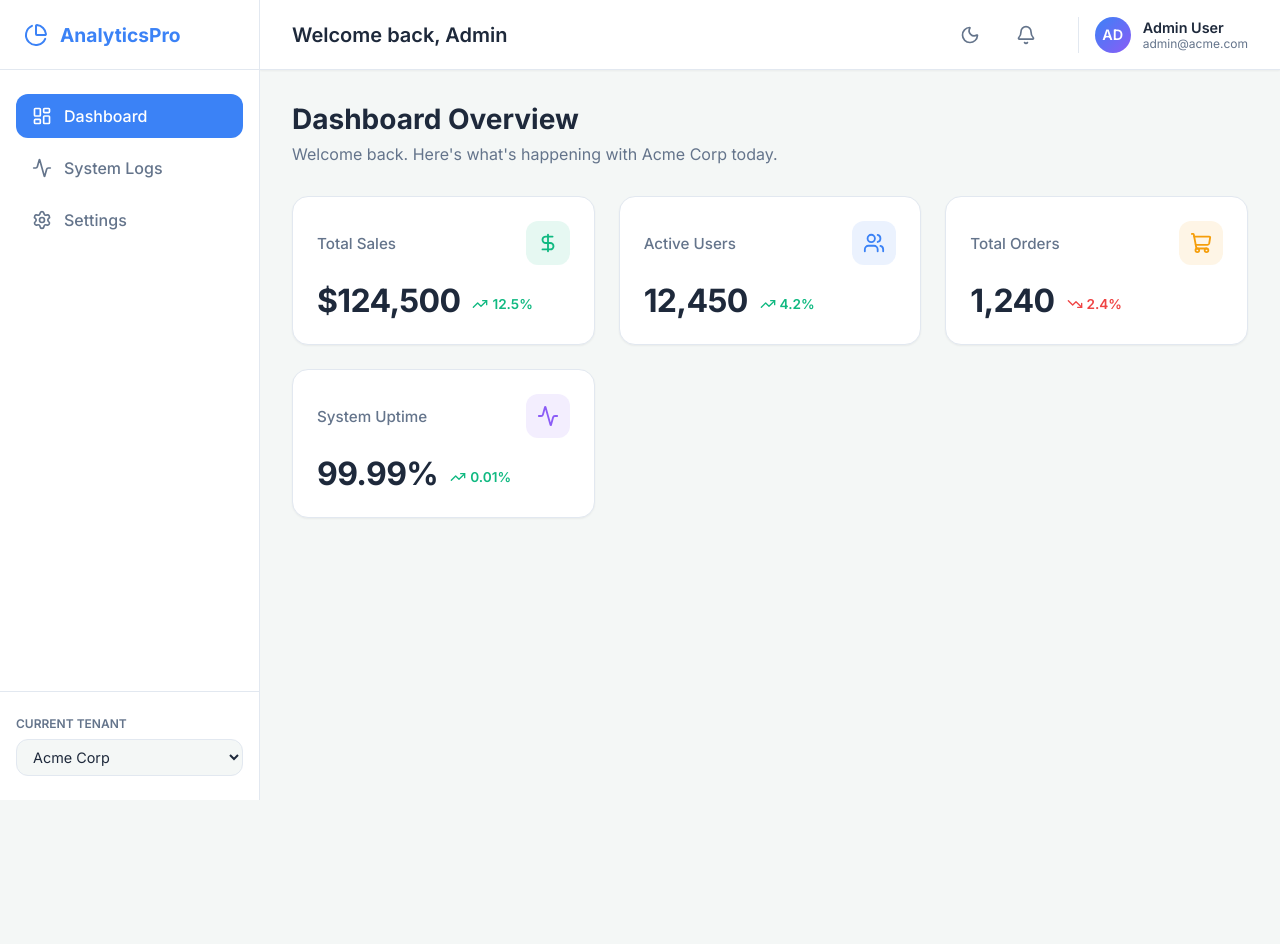
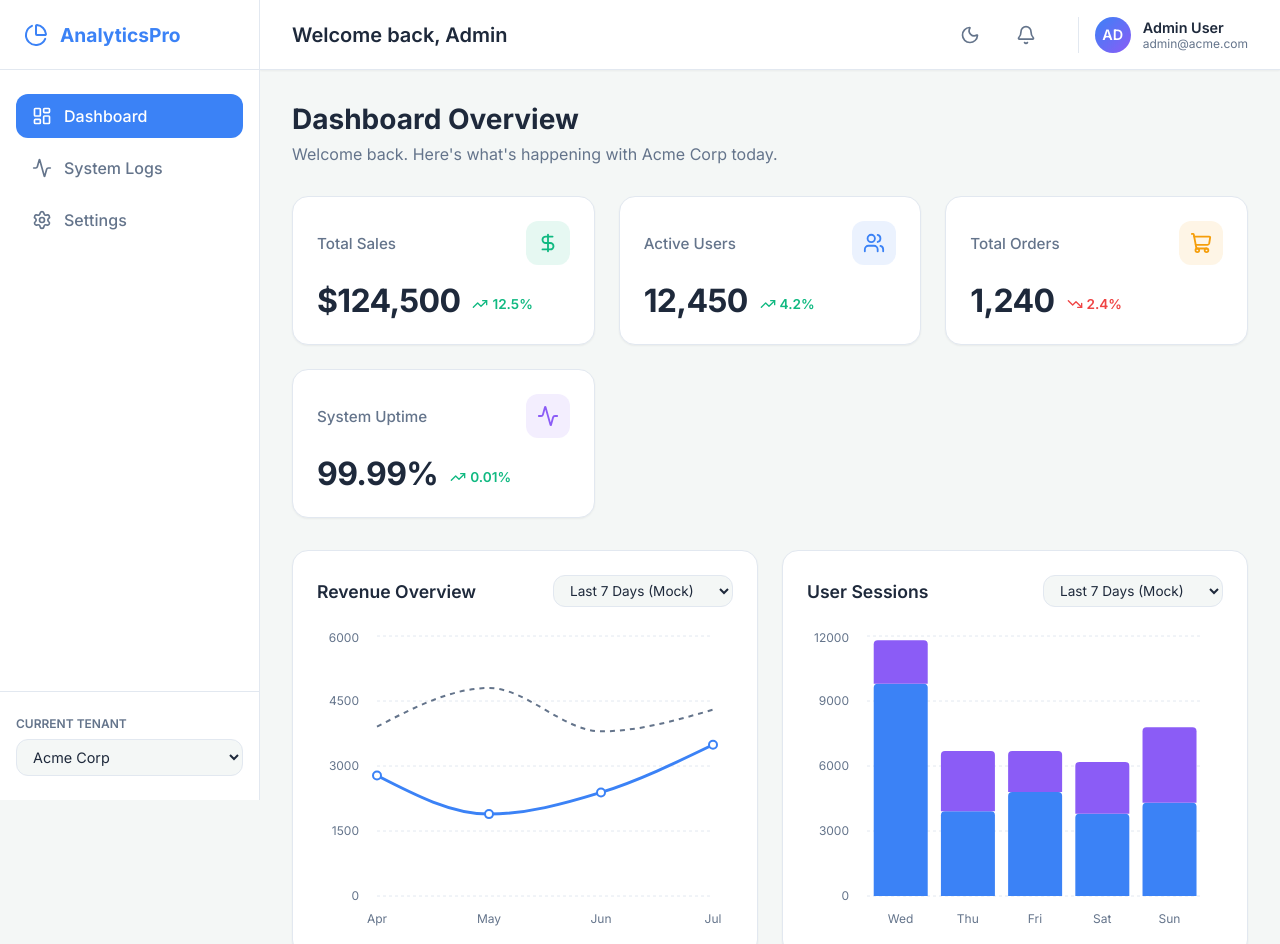
Before and after one commit to florexdev/Analytics-Dashboard, a React (Vite) app: page / in a window 1280 px wide. Shown: the top 944 px of the page. Before the commit the page ends 800 px from the top, so only its background shows below. Built offline with nearby package versions, Linux system fonts and the light colour scheme.

Commit message:
feat: implement dashboard page with interactive sales and user charts

```diff
--- /dev/null
+++ b/src/components/ChartCard.module.css
@@ -0,0 +1,40 @@
+.container {
+  background-color: var(--bg-secondary);
+  border: 1px solid var(--border-color);
+  border-radius: var(--radius-lg);
+  padding: 24px;
+  box-shadow: var(--shadow-sm);
+  display: flex;
+  flex-direction: column;
+  gap: 16px;
+}
+
+.header {
+  display: flex;
+  justify-content: space-between;
+  align-items: center;
+  margin-bottom: 8px;
+}
+
+.title {
+  font-size: 1.1rem;
+  font-weight: 600;
+  color: var(--text-primary);
+}
+
+.filterSelect {
+  padding: 6px 12px;
+  border-radius: var(--radius-md);
+  border: 1px solid var(--border-color);
+  background-color: var(--bg-primary);
+  color: var(--text-primary);
+  font-family: inherit;
+  font-size: 0.85rem;
+  outline: none;
+  cursor: pointer;
+}
+
+.chartArea {
+  width: 100%;
+  height: 300px;
+}
--- /dev/null
+++ b/src/components/SalesChart.tsx
@@ -0,0 +1,79 @@
+import { useState, useMemo } from 'react';
+import {
+  LineChart, Line, XAxis, YAxis, CartesianGrid, Tooltip, ResponsiveContainer
+} from 'recharts';
+import { useTenant } from '../context/TenantContext';
+import styles from './ChartCard.module.css';
+
+const mockSalesData = {
+  't-001': [
+    { name: 'Jan', current: 4000, previous: 2400 },
+    { name: 'Feb', current: 3000, previous: 1398 },
+    { name: 'Mar', current: 2000, previous: 9800 },
+    { name: 'Apr', current: 2780, previous: 3908 },
+    { name: 'May', current: 1890, previous: 4800 },
+    { name: 'Jun', current: 2390, previous: 3800 },
+    { name: 'Jul', current: 3490, previous: 4300 },
+  ],
+  't-002': [
+    { name: 'Jan', current: 2400, previous: 1400 },
+    { name: 'Feb', current: 1398, previous: 2398 },
+    { name: 'Mar', current: 9800, previous: 2000 },
+    { name: 'Apr', current: 3908, previous: 2780 },
+    { name: 'May', current: 4800, previous: 1890 },
+    { name: 'Jun', current: 3800, previous: 2390 },
+    { name: 'Jul', current: 4300, previous: 3490 },
+  ],
+  't-003': [
+    { name: 'Jan', current: 1400, previous: 1200 },
+    { name: 'Feb', current: 1800, previous: 1400 },
+    { name: 'Mar', current: 2200, previous: 1800 },
+    { name: 'Apr', current: 2400, previous: 2000 },
+    { name: 'May', current: 2100, previous: 1900 },
+    { name: 'Jun', current: 2800, previous: 2200 },
+    { name: 'Jul', current: 3100, previous: 2400 },
+  ]
+};
+
+export const SalesChart = () => {
+  const { currentTenant } = useTenant();
+  const [filter, setFilter] = useState('7d');
+
+  const data = useMemo(() => {
+    const rawData = mockSalesData[currentTenant.id as keyof typeof mockSalesData] || mockSalesData['t-001'];
+    // Very simple mock filtering
+    if (filter === '30d') return rawData;
+    return rawData.slice(Math.max(rawData.length - 4, 0));
+  }, [currentTenant.id, filter]);
+
+  return (
+    <div className={styles.container}>
+      <div className={styles.header}>
+        <h3 className={styles.title}>Revenue Overview</h3>
+        <select
+          className={styles.filterSelect}
+          value={filter}
+          onChange={(e) => setFilter(e.target.value)}
+        >
+          <option value="7d">Last 7 Days (Mock)</option>
+          <option value="30d">Last 30 Days (Mock)</option>
+        </select>
+      </div>
+      <div className={styles.chartArea}>
+        <ResponsiveContainer width="100%" height="100%">
+          <LineChart data={data} margin={{ top: 5, right: 20, left: 0, bottom: 5 }}>
+            <CartesianGrid strokeDasharray="3 3" vertical={false} stroke="var(--border-color)" />
+            <XAxis dataKey="name" axisLine={false} tickLine={false} tick={{ fill: 'var(--text-secondary)', fontSize: 12 }} dy={10} />
+            <YAxis axisLine={false} tickLine={false} tick={{ fill: 'var(--text-secondary)', fontSize: 12 }} dx={-10} />
+            <Tooltip
+              contentStyle={{ backgroundColor: 'var(--bg-secondary)', borderRadius: '8px', border: '1px solid var(--border-color)', boxShadow: 'var(--shadow-md)' }}
+              itemStyle={{ color: 'var(--text-primary)', fontWeight: 500 }}
+            />
+            <Line type="monotone" dataKey="current" stroke="var(--accent-primary)" strokeWidth={3} dot={{ r: 4, strokeWidth: 2 }} activeDot={{ r: 6 }} name="Current Period" />
+            <Line type="monotone" dataKey="previous" stroke="var(--text-secondary)" strokeWidth={2} strokeDasharray="5 5" dot={false} name="Previous Period" />
+          </LineChart>
+        </ResponsiveContainer>
+      </div>
+    </div>
+  );
+};
--- /dev/null
+++ b/src/components/UsersChart.tsx
@@ -0,0 +1,80 @@
+import { useState, useMemo } from 'react';
+import {
+  BarChart, Bar, XAxis, YAxis, CartesianGrid, Tooltip, ResponsiveContainer
+} from 'recharts';
+import { useTenant } from '../context/TenantContext';
+import styles from './ChartCard.module.css';
+
+const mockUsersData = {
+  't-001': [
+    { name: 'Mon', mobile: 4000, desktop: 2400 },
+    { name: 'Tue', mobile: 3000, desktop: 1398 },
+    { name: 'Wed', mobile: 2000, desktop: 9800 },
+    { name: 'Thu', mobile: 2780, desktop: 3908 },
+    { name: 'Fri', mobile: 1890, desktop: 4800 },
+    { name: 'Sat', mobile: 2390, desktop: 3800 },
+    { name: 'Sun', mobile: 3490, desktop: 4300 },
+  ],
+  't-002': [
+    { name: 'Mon', mobile: 1200, desktop: 800 },
+    { name: 'Tue', mobile: 900, desktop: 700 },
+    { name: 'Wed', mobile: 1500, desktop: 1200 },
+    { name: 'Thu', mobile: 1100, desktop: 950 },
+    { name: 'Fri', mobile: 1800, desktop: 1600 },
+    { name: 'Sat', mobile: 2000, desktop: 1900 },
+    { name: 'Sun', mobile: 2200, desktop: 2100 },
+  ],
+  't-003': [
+    { name: 'Mon', mobile: 100, desktop: 40 },
+    { name: 'Tue', mobile: 150, desktop: 60 },
+    { name: 'Wed', mobile: 120, desktop: 50 },
+    { name: 'Thu', mobile: 200, desktop: 80 },
+    { name: 'Fri', mobile: 250, desktop: 100 },
+    { name: 'Sat', mobile: 300, desktop: 150 },
+    { name: 'Sun', mobile: 350, desktop: 200 },
+  ],
+};
+
+export const UsersChart = () => {
+  const { currentTenant } = useTenant();
+  const [filter, setFilter] = useState('7d');
+
+  const data = useMemo(() => {
+    const rawData = mockUsersData[currentTenant.id as keyof typeof mockUsersData] || mockUsersData['t-001'];
+    // Very simple mock filtering
+    if (filter === '30d') return rawData;
+    return rawData.slice(Math.max(rawData.length - 5, 0));
+  }, [currentTenant.id, filter]);
+
+  return (
+    <div className={styles.container}>
+      <div className={styles.header}>
+        <h3 className={styles.title}>User Sessions</h3>
+        <select
+          className={styles.filterSelect}
+          value={filter}
+          onChange={(e) => setFilter(e.target.value)}
+        >
+          <option value="7d">Last 7 Days (Mock)</option>
+          <option value="30d">Last 30 Days (Mock)</option>
+        </select>
+      </div>
+      <div className={styles.chartArea}>
+        <ResponsiveContainer width="100%" height="100%">
+          <BarChart data={data} margin={{ top: 5, right: 20, left: 0, bottom: 5 }}>
+            <CartesianGrid strokeDasharray="3 3" vertical={false} stroke="var(--border-color)" />
+            <XAxis dataKey="name" axisLine={false} tickLine={false} tick={{ fill: 'var(--text-secondary)', fontSize: 12 }} dy={10} />
+            <YAxis axisLine={false} tickLine={false} tick={{ fill: 'var(--text-secondary)', fontSize: 12 }} dx={-10} />
+            <Tooltip
+              contentStyle={{ backgroundColor: 'var(--bg-secondary)', borderRadius: '8px', border: '1px solid var(--border-color)', boxShadow: 'var(--shadow-md)' }}
+              itemStyle={{ color: 'var(--text-primary)', fontWeight: 500 }}
+              cursor={{ fill: 'var(--bg-primary)' }}
+            />
+            <Bar dataKey="desktop" fill="var(--accent-primary)" radius={[4, 4, 0, 0]} name="Desktop" stackId="a" />
+            <Bar dataKey="mobile" fill="#8b5cf6" radius={[4, 4, 0, 0]} name="Mobile" stackId="a" />
+          </BarChart>
+        </ResponsiveContainer>
+      </div>
+    </div>
+  );
+};
--- a/src/pages/Dashboard.module.css
+++ b/src/pages/Dashboard.module.css
@@ -18,3 +18,5 @@
   grid-template-columns: repeat(auto-fit, minmax(280px, 1fr));
   gap: 24px;
 }
+
+.chartsGrid { display: grid; grid-template-columns: repeat(auto-fit, minmax(400px, 1fr)); gap: 24px; margin-top: 32px; }
--- a/src/pages/Dashboard.tsx
+++ b/src/pages/Dashboard.tsx
@@ -2,6 +2,8 @@ import React from 'react';
 import { DollarSign, Users, Activity, ShoppingCart } from 'lucide-react';
 import { useTenant } from '../context/TenantContext';
 import { KPICard } from '../components/KPICard';
+import { SalesChart } from '../components/SalesChart';
+import { UsersChart } from '../components/UsersChart';
 import styles from './Dashboard.module.css';
 
 export const Dashboard: React.FC = () => {
@@ -57,6 +59,11 @@ export const Dashboard: React.FC = () => {
           iconBgColor="rgba(139, 92, 246, 0.1)"
         />
       </div>
+
+      <div className={styles.chartsGrid}>
+        <SalesChart />
+        <UsersChart />
+      </div>
     </div>
   );
 };
```
